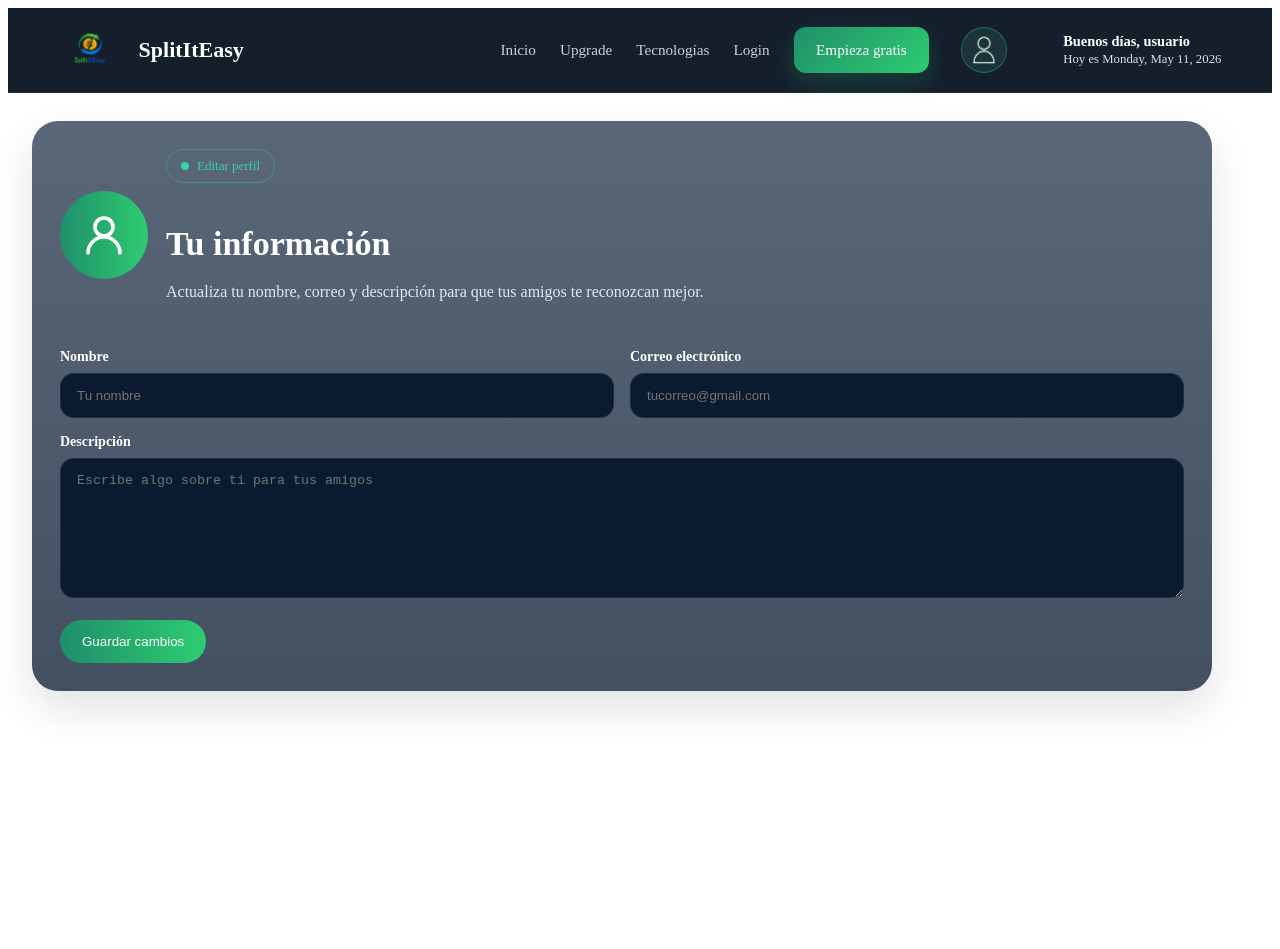
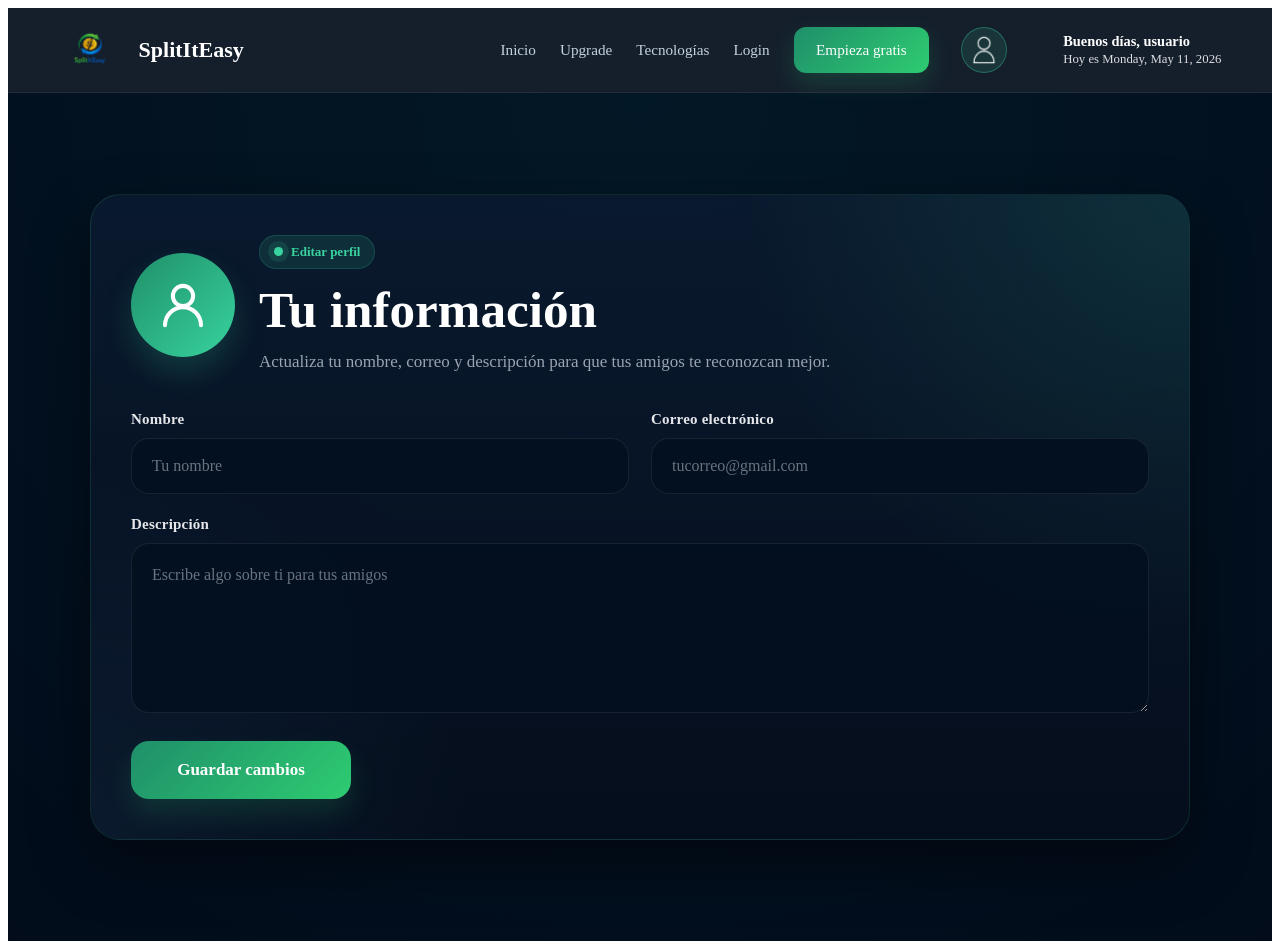
Before and after one commit to MiguelCuevasss/final_project, an Angular app in the folder proyecto_final_split/frontend/splititeasy/: page /perfil in a window 1280 px wide. Before the commit the page ends 873 px from the top, so only its background shows below. Built offline with nearby package versions, Linux system fonts and the light colour scheme.

Commit message:
Css changes for profile

```diff
--- a/proyecto_final_split/frontend/splititeasy/src/app/components/profile/profile.css
+++ b/proyecto_final_split/frontend/splititeasy/src/app/components/profile/profile.css
@@ -1,43 +1,63 @@
 .profile-section {
   min-height: calc(100vh - 96px);
-  background: #ffffff;
-  padding: 28px 0 40px;
+  background: radial-gradient(circle at top, #031826, #020c1b);
+  padding: 72px 20px;
+  display: flex;
+  justify-content: center;
+  align-items: center;
 }
 
 .profile-shell {
-  width: min(1180px, calc(100vw - 72px));
-  margin-left: 24px;
+  width: min(1100px, 100%);
+  display: flex;
+  justify-content: center;
 }
 
 .profile-card {
-  background: linear-gradient(180deg, #5a6778, #425062);
-  border-radius: 26px;
-  padding: 28px;
-  box-shadow: 0 18px 40px rgba(15, 23, 42, 0.12);
+  width: 100%;
+  background: linear-gradient(180deg, rgba(10, 26, 47, 0.92), rgba(5, 14, 28, 0.98));
+  border: 1px solid rgba(56, 211, 159, 0.14);
+  border-radius: 30px;
+  padding: 40px;
+  box-shadow: 0 24px 60px rgba(0, 0, 0, 0.45);
+  position: relative;
+  overflow: hidden;
+  backdrop-filter: blur(10px);
+}
+
+.profile-card::before {
+  content: "";
+  position: absolute;
+  inset: 0;
+  background: radial-gradient(circle at top right, rgba(56, 211, 159, 0.12), transparent 35%),
+              radial-gradient(circle at bottom left, rgba(86, 163, 255, 0.08), transparent 30%);
+  pointer-events: none;
 }
 
 .profile-header {
+  position: relative;
+  z-index: 1;
   display: flex;
-  gap: 18px;
   align-items: center;
-  margin-bottom: 28px;
+  gap: 24px;
+  margin-bottom: 36px;
 }
 
 .profile-icon {
-  width: 88px;
-  height: 88px;
+  width: 104px;
+  height: 104px;
   border-radius: 50%;
-  background: linear-gradient(90deg, #1f8f6a, #2ecc71);
-  display: flex;
-  align-items: center;
-  justify-content: center;
-  color: white;
-  flex: 0 0 auto;
+  display: grid;
+  place-items: center;
+  flex-shrink: 0;
+  background: linear-gradient(135deg, #1f8f6a, #38d39f);
+  box-shadow: 0 16px 30px rgba(56, 211, 159, 0.18);
 }
 
 .profile-icon svg {
-  width: 48px;
-  height: 48px;
+  width: 54px;
+  height: 54px;
+  color: #ffffff;
 }
 
 .badge {
@@ -46,40 +66,51 @@
   gap: 8px;
   padding: 8px 14px;
   border-radius: 999px;
-  border: 1px solid rgba(56, 211, 159, 0.35);
+  background: rgba(56, 211, 159, 0.12);
+  border: 1px solid rgba(56, 211, 159, 0.18);
   color: #38d39f;
   font-size: 13px;
+  font-weight: 700;
   margin-bottom: 14px;
+  width: fit-content;
 }
 
-.dot {
-  width: 8px;
-  height: 8px;
+.badge .dot {
+  width: 9px;
+  height: 9px;
+  border-radius: 50%;
   background: #38d39f;
-  border-radius: 50%;
+  box-shadow: 0 0 0 6px rgba(56, 211, 159, 0.12);
 }
 
 .profile-header h2 {
-  color: white;
-  font-size: 34px;
-  margin-bottom: 8px;
+  color: #ffffff;
+  font-size: clamp(32px, 4vw, 54px);
+  line-height: 1.05;
+  margin: 0 0 12px;
 }
 
 .profile-header p {
-  color: #e5e7eb;
+  color: #9aa4b2;
+  font-size: 17px;
   line-height: 1.6;
+  max-width: 720px;
+  margin: 0;
 }
 
 .form-grid {
+  position: relative;
+  z-index: 1;
   display: grid;
-  grid-template-columns: 1fr 1fr;
-  gap: 16px;
+  grid-template-columns: repeat(2, minmax(0, 1fr));
+  gap: 22px;
+  margin-top: 10px;
 }
 
 .input-group {
   display: flex;
   flex-direction: column;
-  gap: 8px;
+  gap: 10px;
 }
 
 .input-group.full {
@@ -87,64 +118,162 @@
 }
 
 .input-group label {
-  color: white;
-  font-size: 14px;
-  font-weight: 600;
+  color: #e5e7eb;
+  font-size: 15px;
+  font-weight: 700;
+  letter-spacing: 0.2px;
 }
 
 .input-group input,
 .input-group textarea {
   width: 100%;
-  padding: 14px 16px;
-  border-radius: 14px;
-  border: 1px solid rgba(255,255,255,0.08);
-  background: #0a1a2f;
-  color: white;
+  background: rgba(4, 16, 32, 0.95);
+  border: 1px solid rgba(255, 255, 255, 0.08);
+  color: #ffffff;
+  border-radius: 18px;
+  padding: 18px 20px;
+  font-size: 16px;
   outline: none;
+  transition: border-color 0.2s ease, box-shadow 0.2s ease, transform 0.2s ease, background 0.2s ease;
   box-sizing: border-box;
+  font-family: inherit;
 }
 
 .input-group textarea {
-  min-height: 140px;
+  min-height: 170px;
   resize: vertical;
+  line-height: 1.6;
+}
+
+.input-group input::placeholder,
+.input-group textarea::placeholder {
+  color: #6b7280;
 }
 
 .input-group input:focus,
 .input-group textarea:focus {
-  border-color: #38d39f;
-  box-shadow: 0 0 0 2px rgba(56, 211, 159, 0.22);
+  border-color: rgba(56, 211, 159, 0.55);
+  box-shadow: 0 0 0 4px rgba(56, 211, 159, 0.12);
+  background: rgba(5, 20, 40, 0.98);
+  transform: translateY(-1px);
+}
+
+.error-msg,
+.success-msg {
+  position: relative;
+  z-index: 1;
+  margin-top: 18px;
+  padding: 14px 16px;
+  border-radius: 14px;
+  font-size: 15px;
+  font-weight: 600;
 }
 
 .error-msg {
-  color: #ffd4d4;
-  margin-top: 14px;
+  background: rgba(239, 68, 68, 0.12);
+  border: 1px solid rgba(239, 68, 68, 0.22);
+  color: #fca5a5;
 }
 
 .success-msg {
-  color: #d8ffe8;
-  margin-top: 14px;
+  background: rgba(56, 211, 159, 0.12);
+  border: 1px solid rgba(56, 211, 159, 0.22);
+  color: #6ee7b7;
 }
 
 .actions {
-  margin-top: 22px;
+  position: relative;
+  z-index: 1;
+  margin-top: 28px;
+  display: flex;
+  justify-content: flex-start;
 }
 
 .save-btn {
+  display: inline-flex;
+  align-items: center;
+  justify-content: center;
+  min-width: 220px;
+  height: 58px;
   border: none;
-  border-radius: 999px;
-  padding: 14px 22px;
-  background: linear-gradient(90deg, #1f8f6a, #2ecc71);
-  color: white;
+  border-radius: 18px;
+  background: linear-gradient(135deg, #1f8f6a, #2ecc71);
+  color: #ffffff;
+  font-size: 17px;
+  font-weight: 700;
   cursor: pointer;
+  padding: 0 24px;
+  box-shadow: 0 14px 28px rgba(46, 204, 113, 0.16);
+  transition: transform 0.2s ease, box-shadow 0.2s ease, filter 0.2s ease;
+  font-family: inherit;
+}
+
+.save-btn:hover {
+  transform: translateY(-2px);
+  filter: brightness(1.05);
+  box-shadow: 0 18px 34px rgba(46, 204, 113, 0.22);
+}
+
+.save-btn:active {
+  transform: translateY(0);
 }
 
 @media (max-width: 900px) {
-  .profile-shell {
-    width: calc(100vw - 32px);
-    margin-left: 16px;
+  .profile-card {
+    padding: 28px;
+    border-radius: 24px;
+  }
+
+  .profile-header {
+    align-items: flex-start;
+    flex-direction: column;
+    gap: 16px;
   }
 
   .form-grid {
     grid-template-columns: 1fr;
   }
+
+  .input-group.full {
+    grid-column: auto;
+  }
+
+  .save-btn {
+    width: 100%;
+  }
 }
+
+@media (max-width: 600px) {
+  .profile-section {
+    padding: 28px 14px;
+    align-items: flex-start;
+  }
+
+  .profile-card {
+    padding: 22px;
+  }
+
+  .profile-icon {
+    width: 84px;
+    height: 84px;
+  }
+
+  .profile-icon svg {
+    width: 44px;
+    height: 44px;
+  }
+
+  .profile-header h2 {
+    font-size: 30px;
+  }
+
+  .profile-header p {
+    font-size: 15px;
+  }
+
+  .input-group input,
+  .input-group textarea {
+    padding: 16px 18px;
+    border-radius: 16px;
+  }
+}
```
